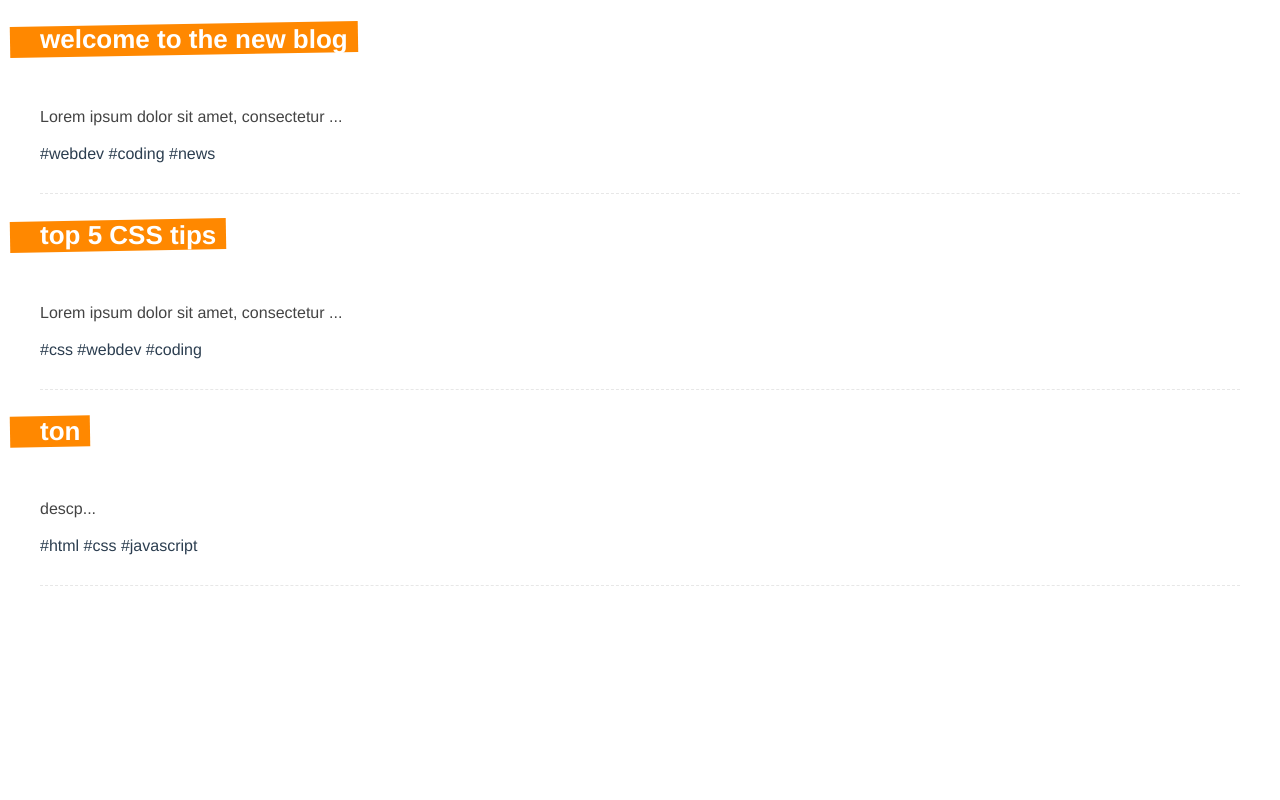
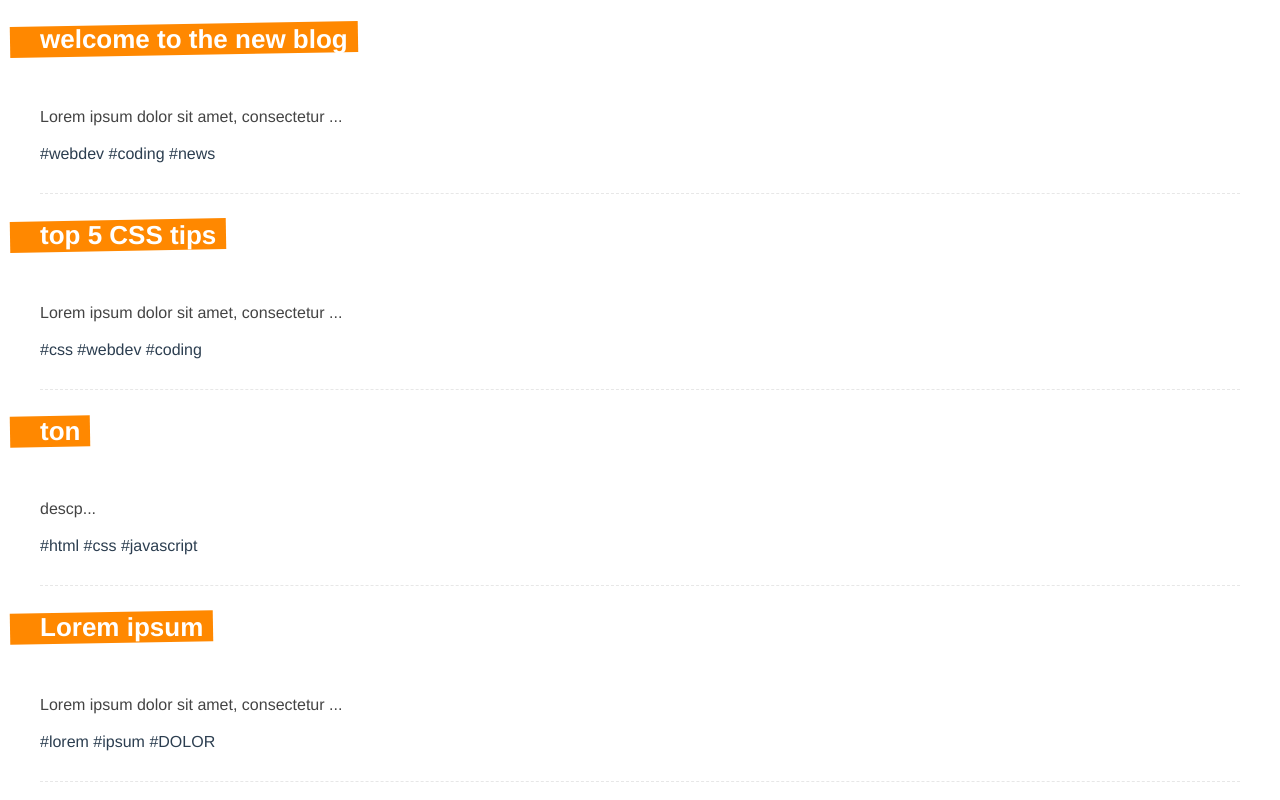
Before and after one commit to poolsakk/course-vue-firebase, a Vue app: page / in a window 1280 px wide. Shown: the part 239-1039 px from the top of the page. Before the commit the page ends 843 px from the top, so only its background shows below. Built offline with nearby package versions, Linux system fonts and the light colour scheme; data requests are answered from the project's data file.

Commit message:
[87] using useRouter

```diff
--- a/data/db.json
+++ b/data/db.json
@@ -29,6 +29,16 @@
         "javascript"
       ],
       "id": 3
+    },
+    {
+      "title": "Lorem ipsum",
+      "body": "Lorem ipsum dolor sit amet, consectetur adipiscing elit, sed do eiusmod tempor incididunt ut labore et dolore magna aliqua. Ut enim ad minim veniam, quis nostrud exercitation ullamco laboris nisi ut aliquip ex ea commodo consequat. Duis aute irure dolor in reprehenderit in voluptate velit esse cillum dolore eu fugiat nulla pariatur. Excepteur sint occaecat cupidatat non proident, sunt in culpa qui officia deserunt mollit anim id est laborum.",
+      "tags": [
+        "lorem",
+        "ipsum",
+        "DOLOR"
+      ],
+      "id": 4
     }
   ]
 }
--- a/src/views/Create.vue
+++ b/src/views/Create.vue
@@ -17,6 +17,7 @@
 
 <script>
 import { ref } from 'vue'
+import { useRouter } from 'vue-router'
 
 export default {
   setup() {
@@ -24,6 +25,10 @@
     const body = ref('')
     const tag = ref('')
     const tags = ref([])
+
+    const router = useRouter()
+    // router.go(-1)
+    // router.go(1)
 
     const handleKeyDown = () => {
       if(!tags.value.includes(tag.value)) {
@@ -45,6 +50,8 @@
         headers: { 'Content-Type': 'application/json' },
         body: JSON.stringify(post)
       })
+
+      router.push({ name: 'Home' })
     }
 
     return { title, body, tag, tags, handleKeyDown, handleSubmit }
```
